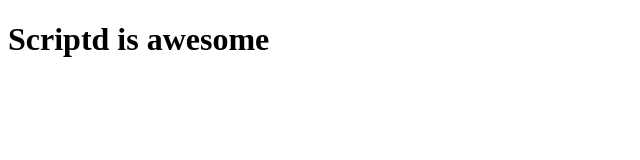
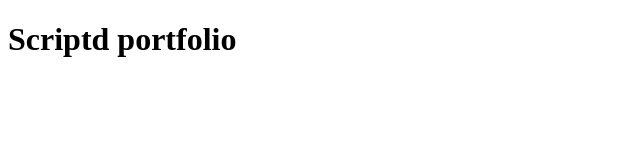
Before and after one commit to monicaifijeh/test2, a plain HTML site: page jimportfolio/amaindex.html in a window 1280 px wide. Shown: the whole page, without its empty margins (0-640 px from the left). Drawn offline with Linux system fonts and the light colour scheme.

Commit message:
updated amaindex.html

```diff
--- a/jimportfolio/amaindex.html
+++ b/jimportfolio/amaindex.html
@@ -7,6 +7,6 @@
     <link rel="stylesheet" href="">
 </head>
 <body>
-    <h1> Scriptd is awesome </h1>
+    <h1> Scriptd portfolio</h1>
 </body>
 </html>
```
